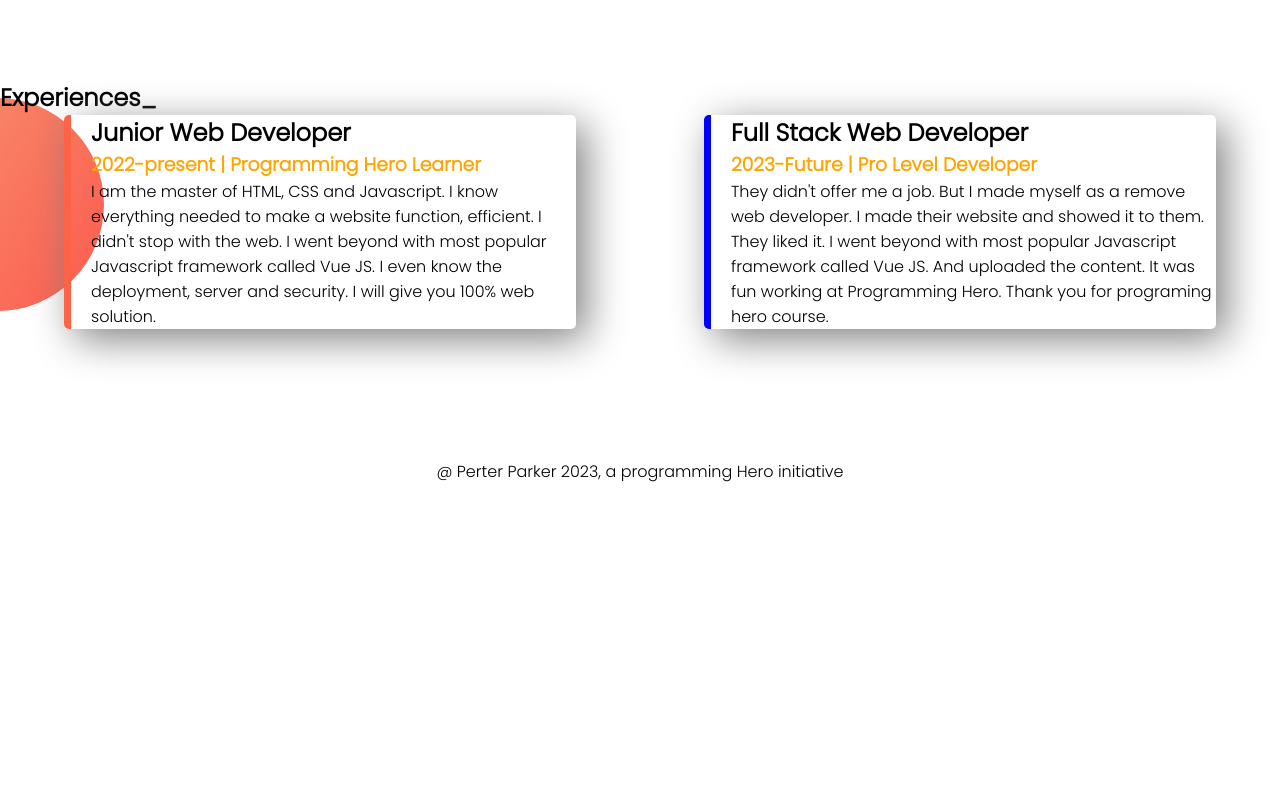
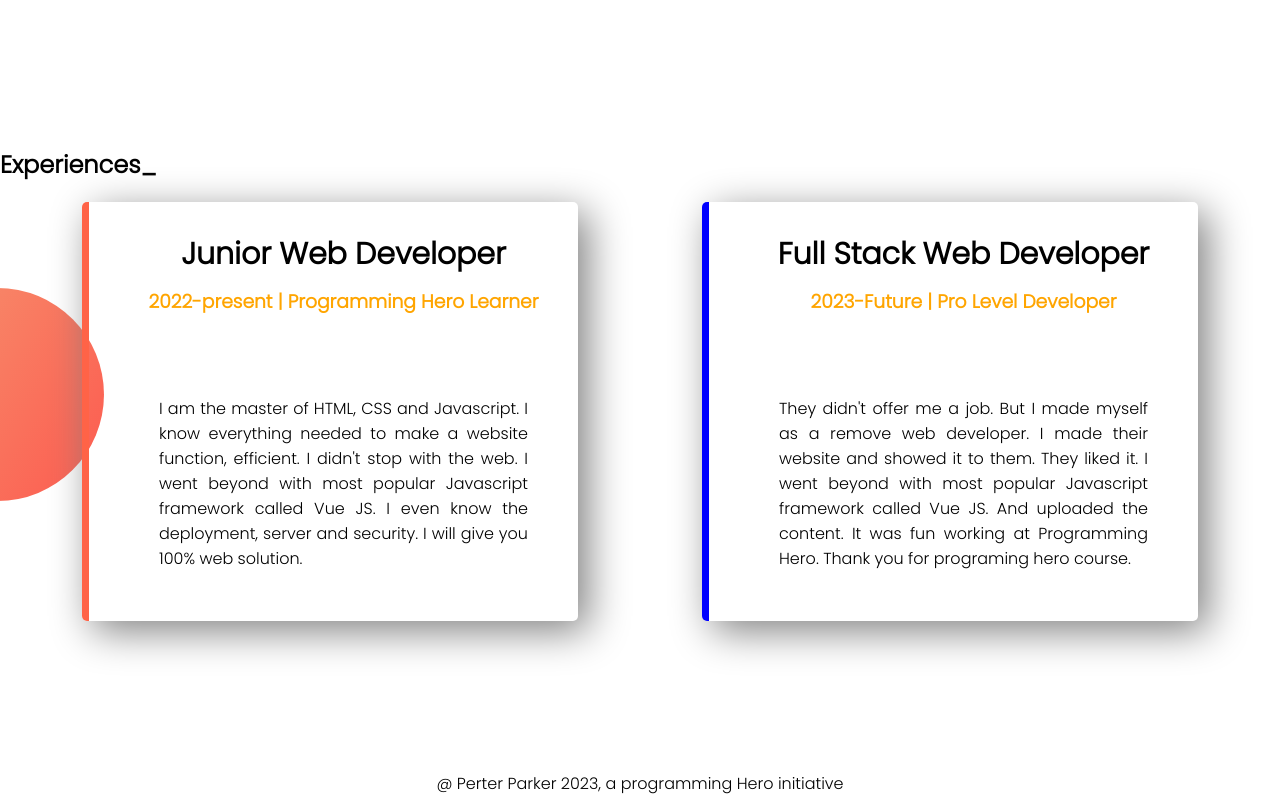
Before and after one commit to almoidfahad/almoidfahad, a plain HTML site: page index.html in a window 1280 px wide. Shown: the part 1328-2124 px from the top of the page. Before the commit the page ends 1812 px from the top, so only its background shows below. Drawn offline with Linux system fonts and the light colour scheme.

Commit message:
new-add-justifi-solved

```diff
--- a/index.html
+++ b/index.html
@@ -58,17 +58,17 @@
     </section>
     <section class="experience-area">
         <h1>Experiences_</h1>
-        <div class="fiexible-container">
+        <div id="abc" class="fiexible-container">
             <div id="web-developer" class="experience-item">
-                <h1>Junior Web Developer</h1>
-                <h3 class="collor">2022-present | Programming Hero Learner</h3>
-                <p>I am the master of HTML, CSS and Javascript. I know everything needed to make a website function, efficient. I didn't stop with the web. I went beyond with most popular Javascript framework called Vue JS. I even know the deployment, server
+                <h1 class="a">Junior Web Developer</h1>
+                <h3 id="ab" class="collor">2022-present | Programming Hero Learner</h3>
+                <p class="abcd">I am the master of HTML, CSS and Javascript. I know everything needed to make a website function, efficient. I didn't stop with the web. I went beyond with most popular Javascript framework called Vue JS. I even know the deployment, server
                     and security. I will give you 100% web solution.</p>
             </div>
             <div id="full-web-developer" class="experience-item">
-                <h1>Full Stack Web Developer</h1>
-                <h3 class="collor">2023-Future | Pro Level Developer</h3>
-                <p>They didn't offer me a job. But I made myself as a remove web developer. I made their website and showed it to them. They liked it. I went beyond with most popular Javascript framework called Vue JS. And uploaded the content. It was fun
+                <h1 class="a">Full Stack Web Developer</h1>
+                <h3 id="ab" class="collor">2023-Future | Pro Level Developer</h3>
+                <p class="abcd">They didn't offer me a job. But I made myself as a remove web developer. I made their website and showed it to them. They liked it. I went beyond with most popular Javascript framework called Vue JS. And uploaded the content. It was fun
                     working at Programming Hero. Thank you for programing hero course.</p>
             </div>
         </div>
--- a/style.css
+++ b/style.css
@@ -74,12 +74,12 @@ body {
 .fiexible-container {
     display: flex;
     margin-bottom: 130px;
+    padding: 20px;
 }
 
 .half-width {
     width: 50%;
     padding-left: 5%;
-    box-shadow: ;
 }
 
 .half-width img {
@@ -163,3 +163,21 @@ element.style {
 footer p {
     text-align: center;
 }
+
+.a {
+    font-size: 30px;
+    padding-bottom: 10px;
+    padding-top: 30px;
+    text-align: center;
+}
+
+#ab {
+    padding-bottom: 30px;
+    text-align: center;
+}
+
+.abcd {
+    padding: 50px;
+    text-align: center;
+    text-align: justify;
+}
```
